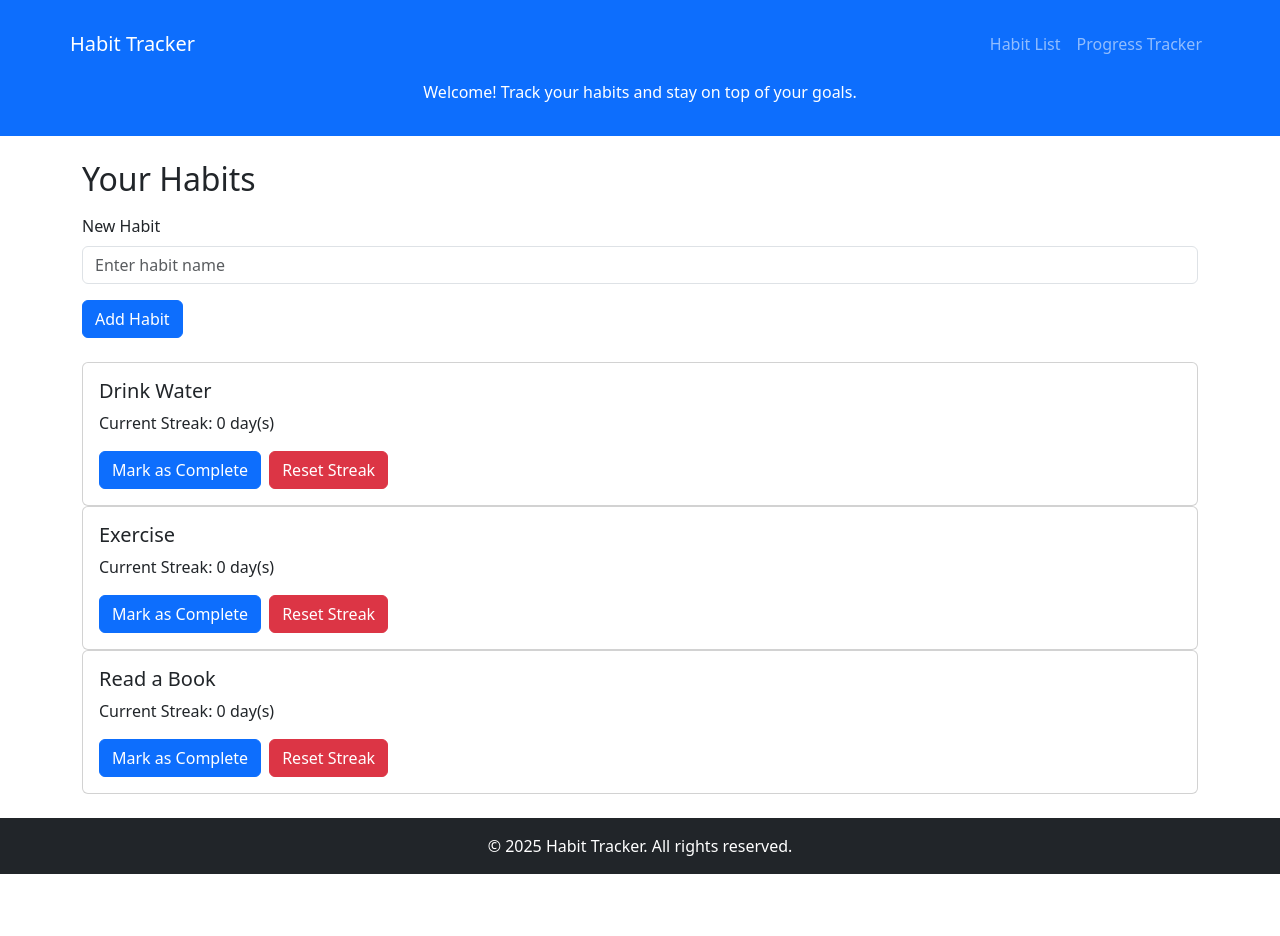
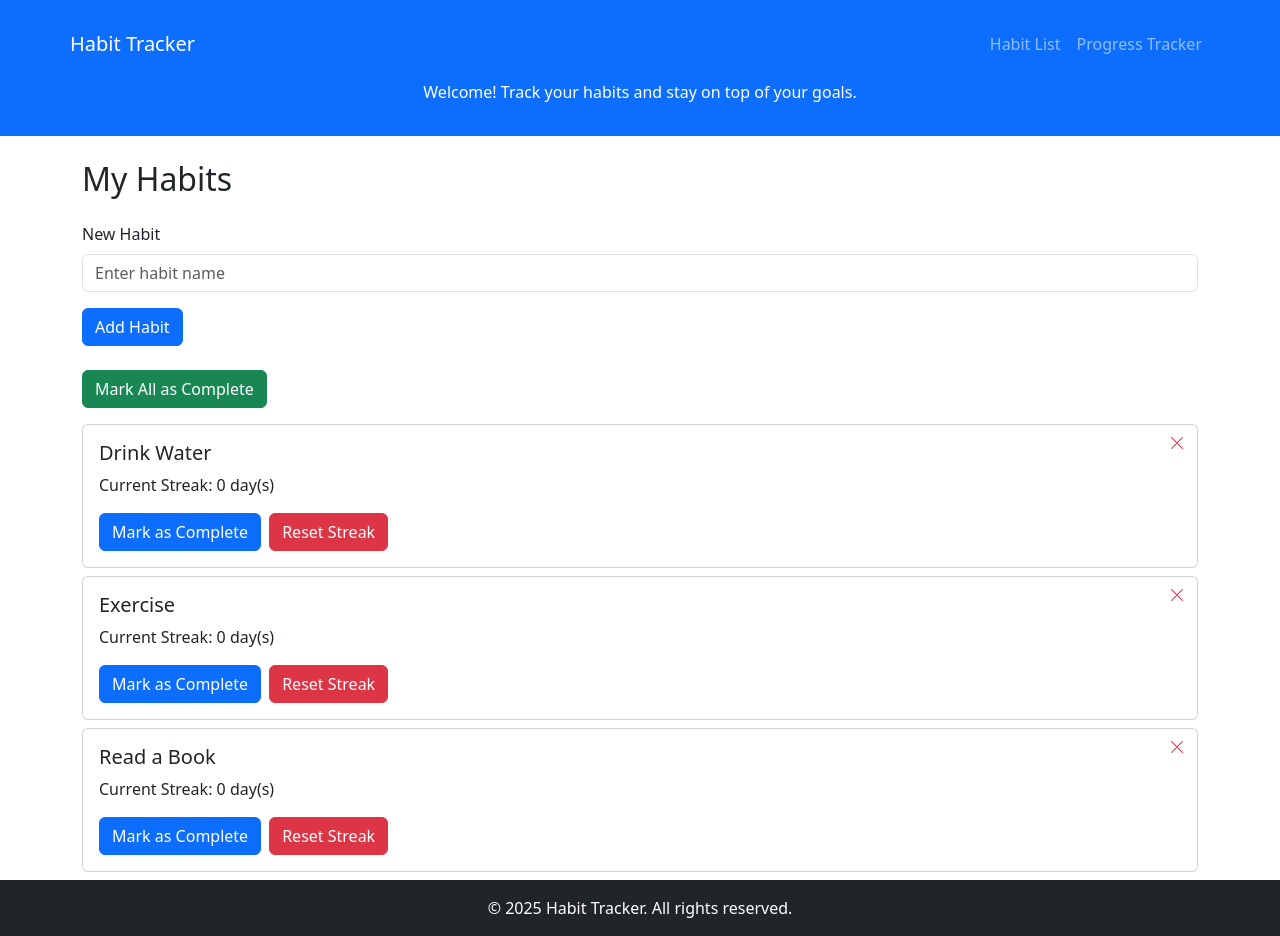
Before and after one commit to MattMaric/Habit-Tracker, a React (Vite) app: page / in a window 1280 px wide. Before the commit the page ends 874 px from the top, so only its background shows below. Built offline with nearby package versions, Linux system fonts and the light colour scheme.

Commit message:
Add delete button icon

```diff
--- a/package.json
+++ b/package.json
@@ -12,6 +12,7 @@
   "dependencies": {
     "@popperjs/core": "^2.11.8",
     "bootstrap": "^5.3.3",
+    "bootstrap-icons": "^1.11.3",
     "react": "^18.3.1",
     "react-dom": "^18.3.1"
   },
--- a/src/App.css
+++ b/src/App.css
@@ -7,3 +7,13 @@ header {
 button.navbar-toggler:focus {
   box-shadow: none;
 }
+
+div.card-body {
+  position: relative;
+}
+
+button.btn-delete {
+  position: absolute;
+  top: 0;
+  right: 0;
+}
--- a/src/App.jsx
+++ b/src/App.jsx
@@ -2,6 +2,7 @@ import Header from './components/Header'
 import Footer from './components/Footer'
 import HabitList from './components/HabitList'
 import './App.css'
+import "bootstrap-icons/font/bootstrap-icons.css";
 
 function App() {
 
--- a/src/components/Habit.jsx
+++ b/src/components/Habit.jsx
@@ -1,6 +1,6 @@
 import React, { useState } from "react";
 
-const Habit = ({ name }) => {
+const Habit = ({ name, onDelete }) => {
   const [streak, setStreak] = useState(0);
   const [completed, setCompleted] = useState(false);
 
@@ -17,8 +17,9 @@ const Habit = ({ name }) => {
   };
 
   return (
-    <div className="card">
-      <div className="card-body">
+    <div className="card mb-2">
+      <div className="card-body d-flex justify-content-between align-items-center">
+        <div>
           <h5 className="card-title">{name}</h5>
           <p className="card-text">Current Streak: {streak} day(s)</p>
           <button
@@ -32,6 +33,11 @@ const Habit = ({ name }) => {
             Reset Streak
           </button>
         </div>
+
+        <button className="btn btn-outline-danger btn-delete" onClick={onDelete} style={{ border: "none" }}>
+          <i className="bi bi-x-lg"></i>
+        </button>
+      </div>
     </div>
   );
 };
--- a/src/components/HabitList.jsx
+++ b/src/components/HabitList.jsx
@@ -6,24 +6,40 @@ const HabitList = () => {
   const [habits, setHabits] = useState([
     { id: 1, name: "Drink Water" },
     { id: 2, name: "Exercise" },
-    { id: 3, name: "Read a Book" }
+    { id: 3, name: "Read a Book" },
   ]);
 
-  const addHabit = (name) => {
-    const newHabit = { id: habits.length + 1, name };
-    setHabits([...habits, newHabit]);
+  const addHabit = (habitName) => {
+    if (habitName) {
+      const newHabit = {
+        id: Date.now(),
+        name: habitName,
+      };
+      setHabits([...habits, newHabit]);
+    }
+  };
+
+  const deleteHabit = (id) => {
+    setHabits(habits.filter((habit) => habit.id !== id));
+  };
+
+  const markAllAsComplete = () => {
+    alert("Mark all as complete functionality is still under development.");
   };
 
   return (
-    <div className="container my-4">
-      <h2 className="mb-3">Your Habits</h2>
+    <div className="container mt-4">
+      <h2 className="mb-4">My Habits</h2>
       <HabitForm onAddHabit={addHabit} />
+      <button className="btn btn-success mb-3" onClick={markAllAsComplete}>
+        Mark All as Complete
+      </button>
       {habits.length > 0 ? (
         habits.map((habit) => (
-          <Habit key={habit.id} name={habit.name} />
+          <Habit key={habit.id} name={habit.name} onDelete={() => deleteHabit(habit.id)} />
         ))
       ) : (
-        <p>No habits yet. Add a new habit to get started!</p>
+        <p className="text-muted">No habits available. Add a new habit to get started!</p>
       )}
     </div>
   );
```
Also changed, not shown: 1 other file (tests, documents, lock files or other folders). Lines whose indentation alone changed are shown as unchanged.
